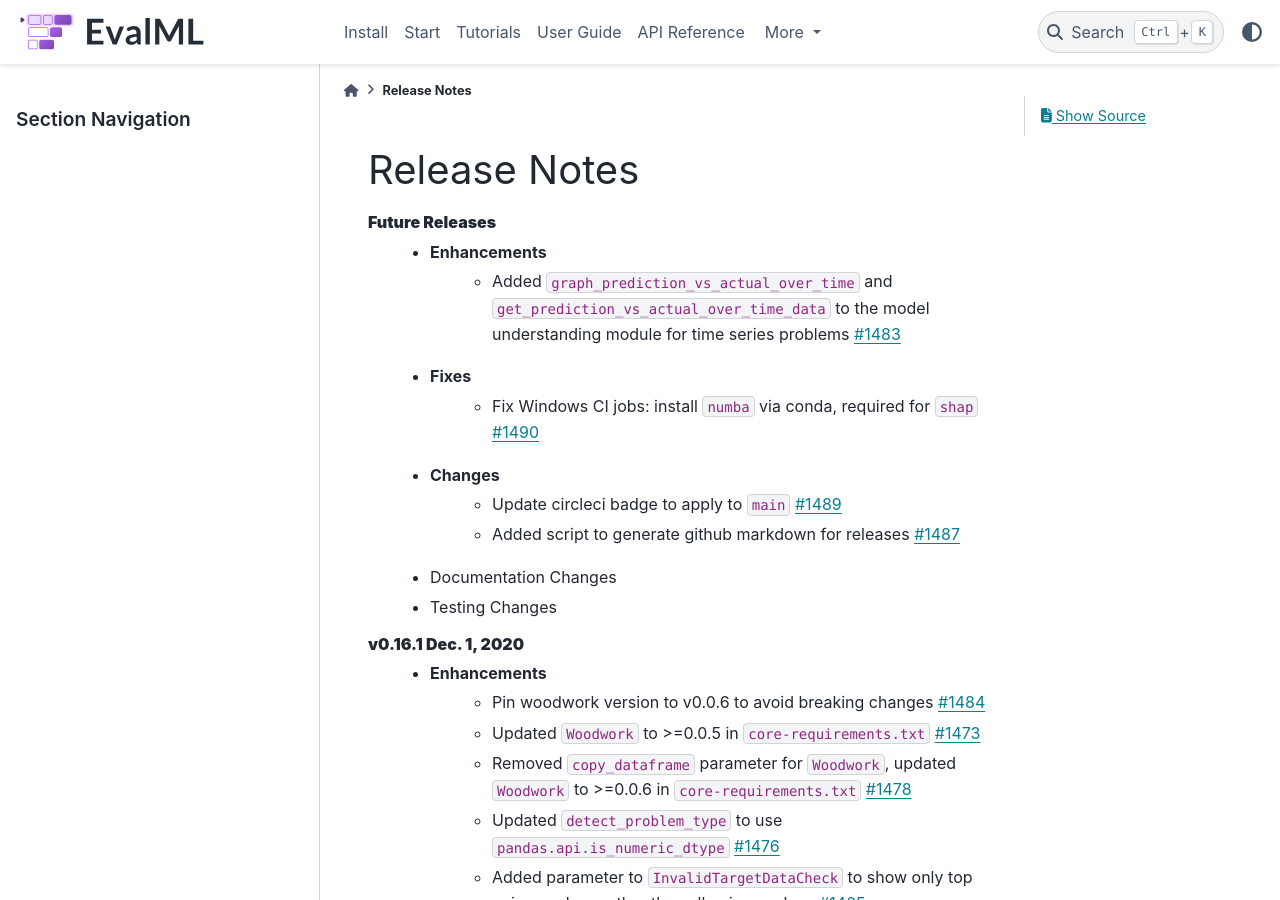
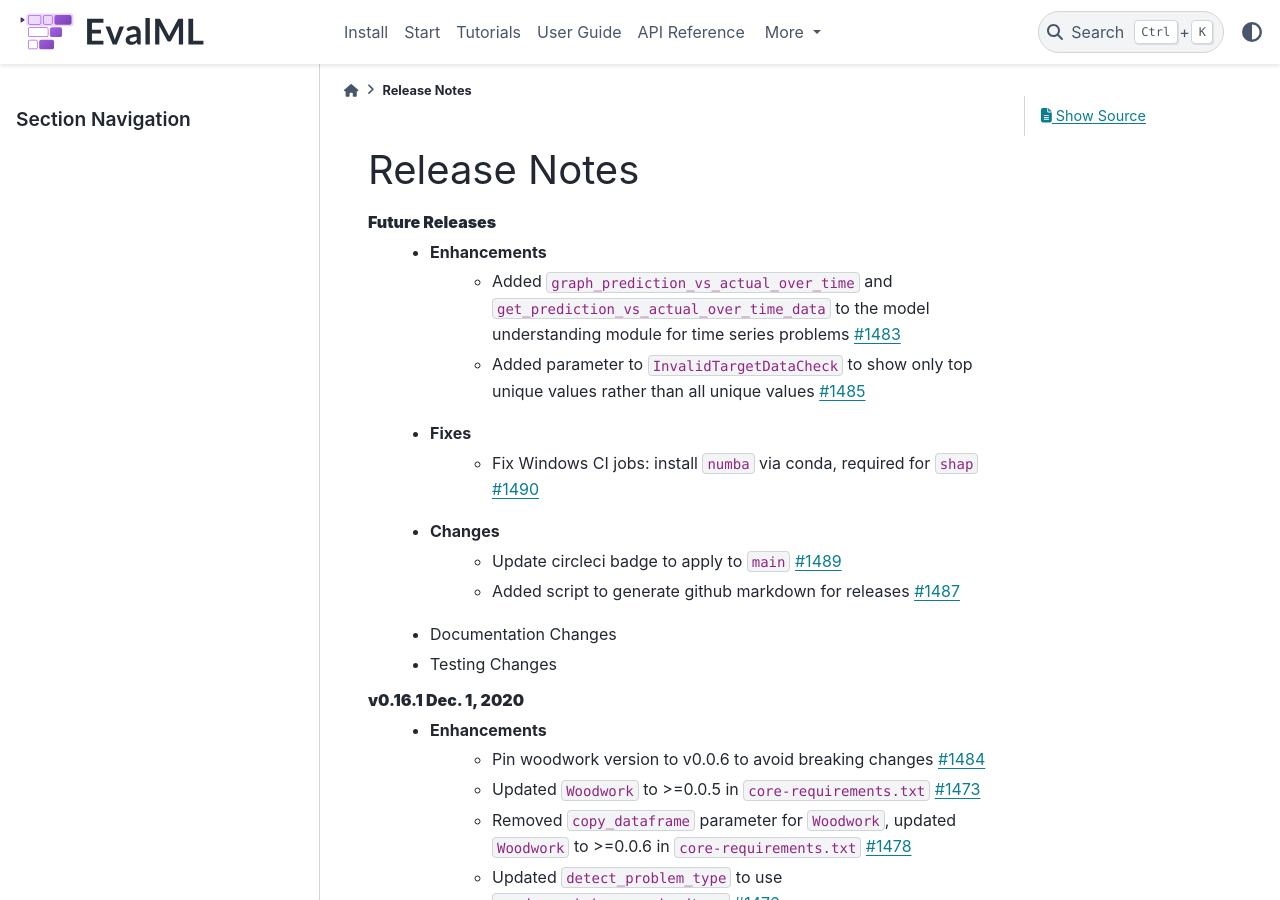
Before and after one commit to alteryx/evalml, a Sphinx documentation site: the page built from docs/source/release_notes.rst, in a window 1280 px wide and 900 px high. Built offline with Sphinx 7.4.7 and the PyData theme 0.15.4, drawn with Linux system fonts in a browser that asks for light colours; comment, search, counter and statistics services are not loaded; some of the changed lines change nothing that is shown; some of the changed text lies outside the part shown.

Commit message:
move release notes

```diff
--- a/docs/source/release_notes.rst
+++ b/docs/source/release_notes.rst
@@ -4,6 +4,7 @@ Release Notes
 **Future Releases**
     * Enhancements
         * Added ``graph_prediction_vs_actual_over_time`` and ``get_prediction_vs_actual_over_time_data`` to the model understanding module for time series problems :pr:`1483`
+        * Added parameter to ``InvalidTargetDataCheck`` to show only top unique values rather than all unique values :pr:`1485`
     * Fixes
         * Fix Windows CI jobs: install ``numba`` via conda, required for ``shap`` :pr:`1490`
     * Changes
@@ -19,7 +20,6 @@ Release Notes
         * Updated ``Woodwork`` to >=0.0.5 in ``core-requirements.txt`` :pr:`1473`
         * Removed ``copy_dataframe`` parameter for ``Woodwork``, updated ``Woodwork`` to >=0.0.6 in ``core-requirements.txt`` :pr:`1478`
         * Updated ``detect_problem_type`` to use ``pandas.api.is_numeric_dtype`` :pr:`1476`
-        * Added parameter to ``InvalidTargetDataCheck`` to show only top unique values rather than all unique values :pr:`1485`
     * Changes
         * Changed ``make clean`` to delete coverage reports as a convenience for developers :pr:`1464`
     * Documentation Changes
```
